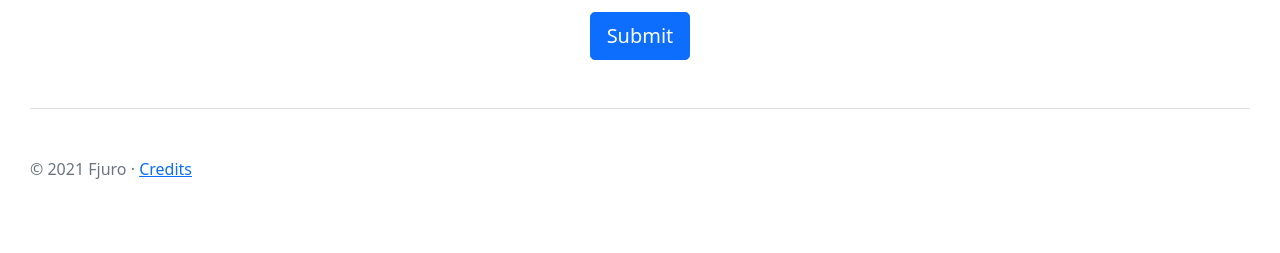
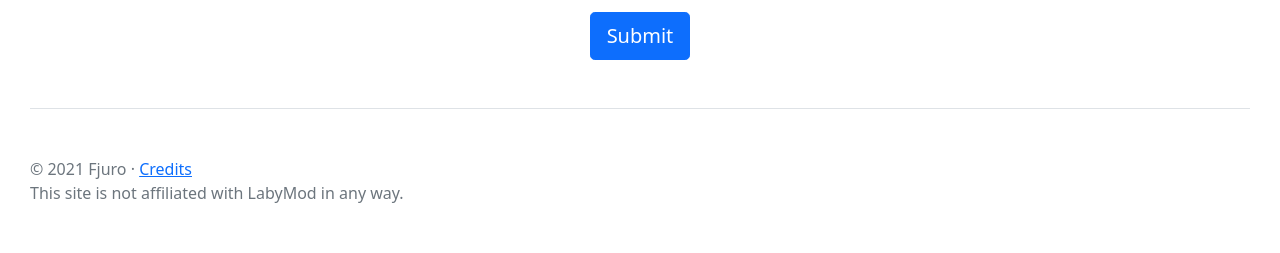
Before and after one commit to Fjuro/LabyGenerator, a PHP site: page / in a window 1280 px wide. Shown: the part 2048-2301 px from the top of the page. Before the commit the page ends 2227 px from the top, so only its background shows below. Run offline with PHP 8.4, Linux system fonts and the light colour scheme; some libraries are stand-ins or nearby versions.

Commit message:
Add files via upload

```diff
--- a/index.php
+++ b/index.php
@@ -1,9 +1,34 @@
 <!doctype html>
 <html>
 <head>
-    <title>LabyMod server media generator</title>
+    <title>LabyMod Server Media Generator</title>
+    <meta name="title" content="LabyMod Server Media Generator">
+    <meta name="description" content="LabyMod server media manifest generator. Check github.com/labymod/server-media for more info.">
+
+    <meta property="og:type" content="website">
+    <meta property="og:url" content="https://fjuro.site.namedhosting.com/">
+    <meta property="og:title" content="LabyMod Server Media Generator">
+    <meta property="og:description" content="LabyMod server media manifest generator. Check github.com/labymod/server-media for more info.">
+    <meta property="og:image" content="https://labymod.net/page/tpl/assets/images/logo_main.png">
+
+    <meta property="twitter:card" content="summary_large_image">
+    <meta property="twitter:url" content="https://fjuro.site.namedhosting.com/">
+    <meta property="twitter:title" content="LabyMod Server Media Generator">
+    <meta property="twitter:description" content="LabyMod server media manifest generator. Check github.com/labymod/server-media for more info.">
+    <meta property="twitter:image" content="https://labymod.net/page/tpl/assets/images/logo_main.png">
+
     <link href="https://cdn.jsdelivr.net/npm/bootstrap@5.1.0/dist/css/bootstrap.min.css" rel="stylesheet" integrity="sha384-KyZXEAg3QhqLMpG8r+8fhAXLRk2vvoC2f3B09zVXn8CA5QIVfZOJ3BCsw2P0p/We" crossorigin="anonymous">
     <script src="https://kit.fontawesome.com/b528589131.js" crossorigin="anonymous"></script>
+    <style>
+    input::-webkit-outer-spin-button,
+    input::-webkit-inner-spin-button {
+      -webkit-appearance: none;
+    }
+
+    input[type=number] {
+      -moz-appearance: textfield;
+    }
+    </style>
 </head>
 <body>
 <div style="text-align: center; width: 30%; margin: auto;">
@@ -101,7 +126,7 @@
     </form>
 </div>
 <footer class="pt-5 my-5 text-muted border-top" style="margin: 30px">
-    &copy; <?php echo date("Y"); ?> Fjuro &middot; <a href="#credits" data-bs-toggle="modal">Credits</a>
+    &copy; <?php echo date("Y"); ?> Fjuro &middot; <a href="#credits" data-bs-toggle="modal">Credits</a><br>This site is not affiliated with LabyMod in any way.
 </footer>
 <!-- Modal -->
 <div class="modal fade" id="credits" tabindex="-1" aria-labelledby="creditsTitle" aria-hidden="true">
```
